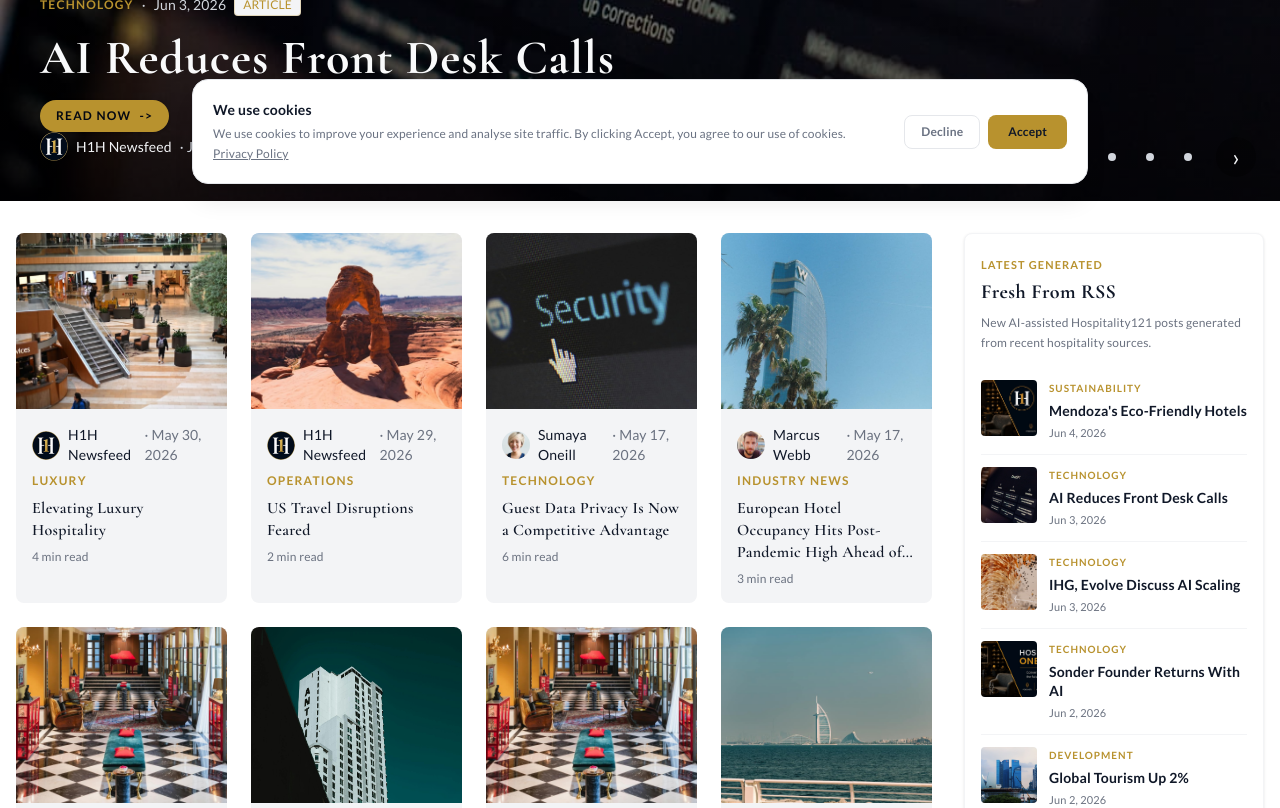
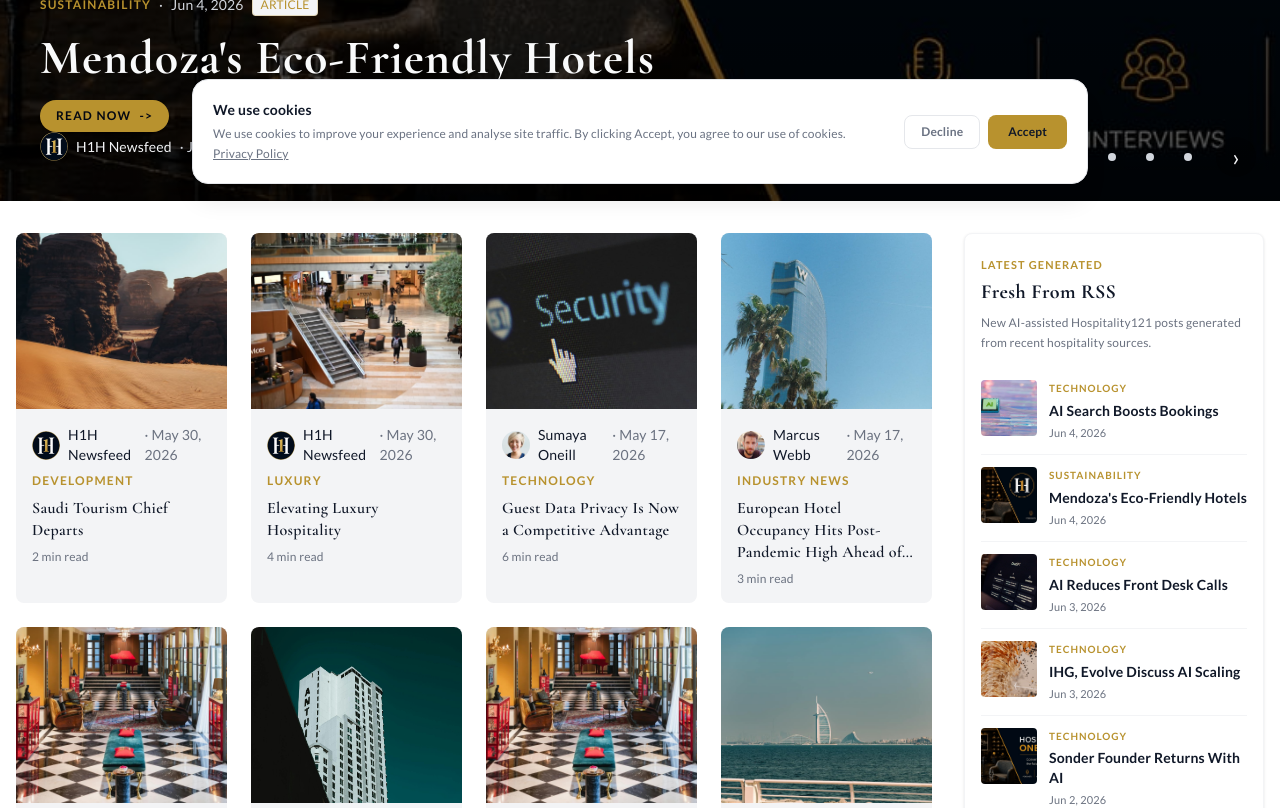
Before and after one commit to Aitibour/hospitality121, a Next.js app: page / in a window 1280 px wide. Shown: the part 600-1408 px from the top of the page. Built offline with nearby package versions, Linux system fonts and the light colour scheme; no server answers.

Commit message:
feat(news): auto-post ai-search-bookings

```diff
--- /dev/null
+++ b/content/news/ai-search-bookings.mdx
@@ -0,0 +1,33 @@
+---
+title: "AI Search Boosts Bookings"
+category: "TECHNOLOGY"
+author: "H1H Newsfeed"
+authorAvatar: "/images/Logo.png"
+date: "2026-06-04"
+readTime: "2 min read"
+image: "/images/content/auto-ai-search-bookings.jpg"
+featured: false
+type: "news"
+description: "Hotels can increase direct bookings with AI-driven search optimization"
+source: "hospitalitynet.org"
+sourceUrl: "https://www.hospitalitynet.org/podcast/4132815/how-to-win-direct-bookings-with-ai-search"
+---
+
+The hospitality industry is witnessing a significant shift in how guests discover and book hotels. With the rise of artificial intelligence, hotels can now optimize their online presence to increase direct bookings. By leveraging AI-driven search, hotels can improve their visibility and attract more guests. This technology enables hotels to analyze guest behavior and preferences, allowing them to tailor their marketing strategies and improve their overall guest experience.
+
+   One key aspect of AI-driven search is its ability to provide personalized recommendations to guests. By analyzing guest data and behavior, hotels can offer targeted promotions and packages, increasing the likelihood of direct bookings. Furthermore, AI-driven search can help hotels to better understand their competitors and identify areas for improvement.
+
+   To maximize the benefits of AI-driven search, hotels must build a strong data foundation. This involves collecting and analyzing guest data from various sources, including their website, social media, and customer reviews. By doing so, hotels can gain a deeper understanding of their guests' preferences and behaviors, enabling them to make informed decisions about their marketing strategies.
+
+   In addition to improving direct bookings, AI-driven search can also help hotels to enhance their overall guest experience. By providing personalized recommendations and offers, hotels can increase guest satisfaction and loyalty. This, in turn, can lead to positive reviews and word-of-mouth marketing, further increasing the hotel's online visibility and attractiveness to potential guests.
+
+   The implementation of AI-driven search also has significant implications for hotel revenue management. By analyzing guest data and behavior, hotels can optimize their pricing strategies and maximize their revenue. This can be achieved by identifying peak periods and adjusting prices accordingly, as well as offering targeted promotions and packages to fill any gaps in occupancy.
+
+   Overall, the use of AI-driven search is a game-changer for the hospitality industry. By providing hotels with the tools and insights they need to optimize their online presence and improve their guest experience, AI-driven search can help hotels to increase direct bookings and drive revenue growth. As the industry continues to evolve, it is likely that we will see even more innovative applications of AI-driven search and other emerging technologies.
+
+## Related Hospitality121 Coverage
+
+- [Hospitality121 Core Hub](https://hospitality121.com)
+- [Hospitality News](https://hospitality121.com/news)
+- [Hospitality AI](https://hospitality121.com/technology/ai)
+- [Hospitality Technology in Toronto](https://hospitality121.com/geo/hospitality-technology-toronto)
--- a/scripts/seen-articles.json
+++ b/scripts/seen-articles.json
@@ -49,5 +49,6 @@
   "https://www.hospitalitynet.org/opinion/4132793/be-more-ai-literate-is-not-a-skill-it-is-a-slogan",
   "https://www.hospitalitynet.org/opinion/4132796/ai-agents-the-20-gross-operating-profit-boost-hotels-are-sleeping-on",
   "https://www.hospitalitynet.org/news/4132806/leonardo-hotels-digitalises-offer-processes-in-convention-sales",
-  "https://www.hospitalitynet.org/news/4132805/melia-strengthens-its-commitment-to-argentina-with-two-new-hotels-in-mendoza-one-of-south-americas-most-fascinating-destinations"
+  "https://www.hospitalitynet.org/news/4132805/melia-strengthens-its-commitment-to-argentina-with-two-new-hotels-in-mendoza-one-of-south-americas-most-fascinating-destinations",
+  "https://www.hospitalitynet.org/podcast/4132815/how-to-win-direct-bookings-with-ai-search"
 ]
```
Also changed, not shown: public/images/content/auto-ai-search-bookings.jpg (added).
